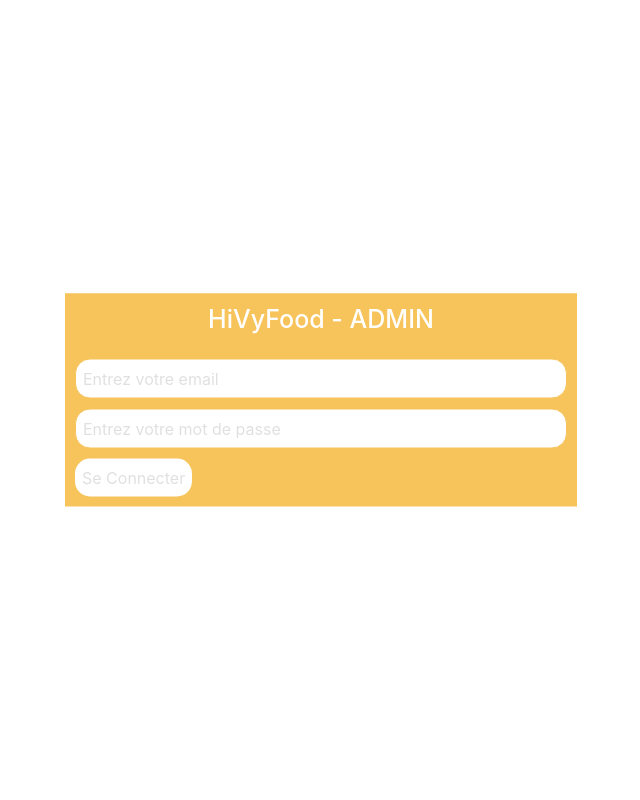
After one commit to Yves97/restaurant, a PHP site: page /php/admin/admin_log.html in a window 1280 px wide. The commit adds this page. Shown: the whole page, without its empty margins (319-959 px from the left). Run offline with PHP 8.4, Linux system fonts and the light colour scheme.

Commit message:
admin form

```diff
--- a/css/style.css
+++ b/css/style.css
@@ -2,7 +2,9 @@
 
 :root{
     --primary-color: #5d4954;
+    --primary-admin-color:#f7c35b;
     --color-white: #fff;
+    --white-fade:rgb(224, 224, 224);
     --white-hover:antiquewhite;
     --color-black:#000;
     --default-transition:all .3s;
@@ -31,6 +33,7 @@ html{
 body{
     box-sizing: border-box;
     font-size: 1.6rem;
+    position: relative;
 }
 
 a,a:hover{
@@ -89,7 +92,7 @@ li{
     text-shadow: 0 0 5px var(--white-hover);
 }
 
-.welcome-box{
+.welcome-box,.main-login-box{
     height: 100vh;
     position: relative;
     padding: 1rem;
@@ -201,7 +204,7 @@ li{
     margin-bottom: 3rem ;
 }
 
-.btn-more, .btn-reverse{
+.btn-more, .btn-reverse, .btn-admin{
     border: 1px solid var(--primary-color);
     background: var(--primary-color);
     color: var(--color-white);
@@ -382,6 +385,66 @@ li{
     margin-bottom: 4rem;
 }
 
+/*------------------------------------*/
+
+
+/*----------->ADMIN<------------*/
+
+.main-login-box{
+
+}
+
+.admin-login-card{
+    width: 40vw;
+    position: absolute;
+    top: 50%;
+    left: 50%;
+    transform: translate(-50%,-50%);
+    border: none;
+    background: var(--primary-admin-color);
+    transition: var(--default-transition);
+}
+
+.admin-card-message{
+    padding: 1rem;
+    text-align: center;
+    background-color: var(--primary-admin-color);
+}
+
+.admin-card-message h3{
+    font-size: 2.5rem;
+    color: var(--color-white);
+}
+
+.admin-card-form{
+    padding: 1rem;
+}
+
+.admin-input{
+    width: 100%;
+    padding: .7rem .7rem;
+    border: 1px solid var(--primary-admin-color);
+    outline: none;
+    border-radius: 15px;
+    transition: var(--default-transition);
+}
+
+.admin-input::placeholder{
+    color: var(--white-fade);
+}
+
+.btn-admin{
+    background-color: var(--color-white);
+    border: none;
+    border-radius: 15px;
+    color: var(--white-fade);
+    transition: var(--default-transition);
+}
+
+.btn-admin:hover{
+    background-color: var(--primary-admin-color);
+    color: var(--color-white);
+}
 
 /*------------------------------------*/
 
--- /dev/null
+++ b/php/admin/admin_log.html
@@ -0,0 +1,40 @@
+<!DOCTYPE html>
+<html lang="en">
+<head>
+    <meta charset="UTF-8">
+    <meta name="viewport" content="width=device-width, initial-scale=1.0">
+    <meta http-equiv="X-UA-Compatible" content="ie=edge">
+
+    <!--***CSS ressources***-->
+    <!-- <link rel="stylesheet" href="https://stackpath.bootstrapcdn.com/font-awesome/4.7.0/css/font-awesome.min.css"> -->
+    <link rel="stylesheet" href="../../css/bootstrap.min.css">
+    <link rel="stylesheet" href="../../css/style.css">
+    <title>HyviFood</title>
+</head>
+<body>
+    <div class="main-login-box">
+        <div class="admin-login-card">
+            <div class="admin-card-message">
+                <h3>HiVyFood - ADMIN</h3>
+            </div>
+            <div class="admin-card-form">
+                <form action="" method="">
+                    <div class="form-group">
+                        <input type="email" class="admin-input"  placeholder="Entrez votre email">
+                    </div>
+                    <div class="form-group">
+                        <input type="password" class="admin-input"  placeholder="Entrez votre mot de passe">
+                    </div>
+                    <button type="submit" class="btn-admin" >Se Connecter</button>
+                    <!-- <button type="reset" >Effacer</button> -->
+                </form>
+            </div>
+        </div>
+    </div>
+    <!--***JS ressources***-->
+    <script src="../../js/jquery.js"></script>
+    <script src="../../js/bootstrap.min.js"></script>
+    <!-- <script src="js/vue.js"></script> -->
+    <script src="../../js/main.js"></script>
+</body>
+</html>
```
